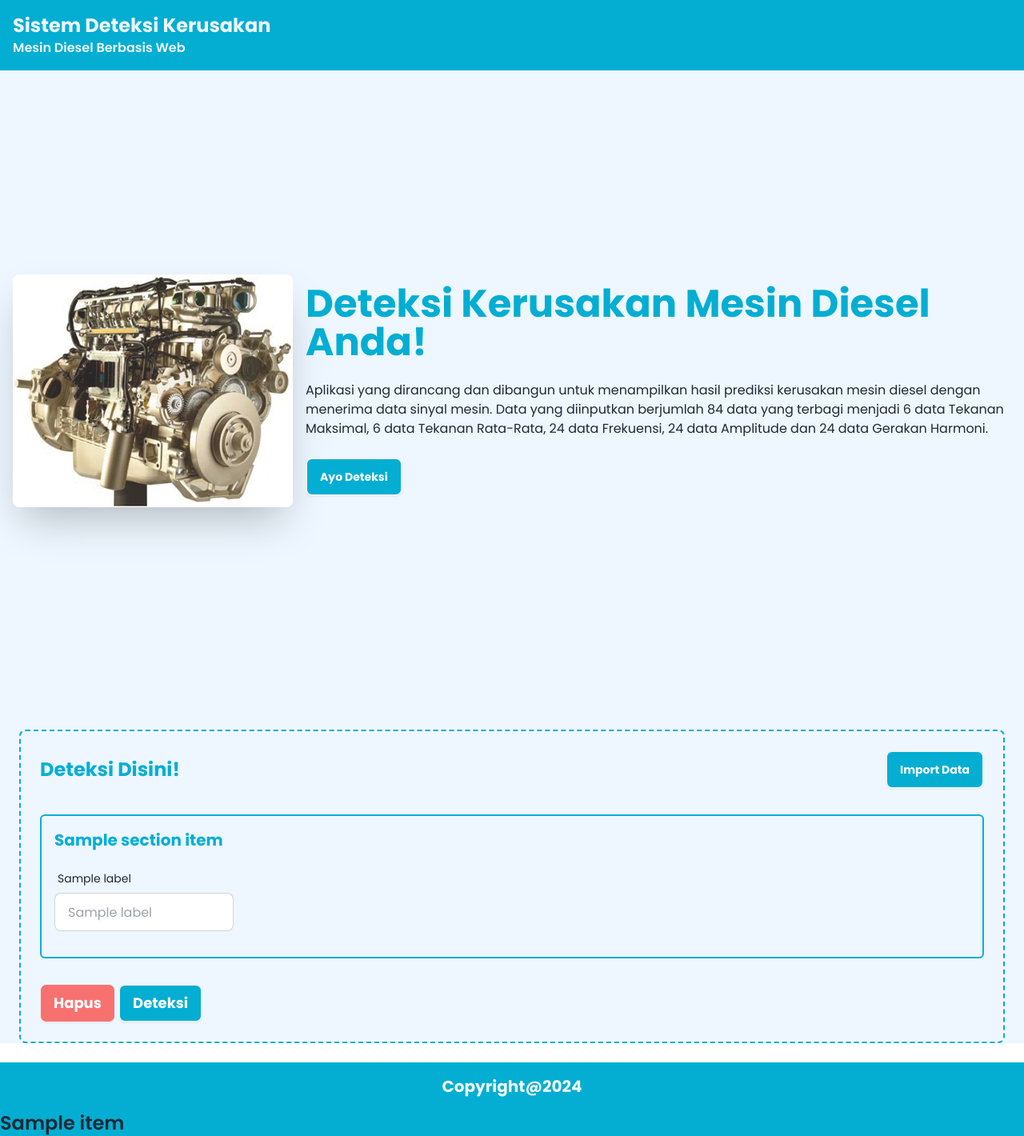
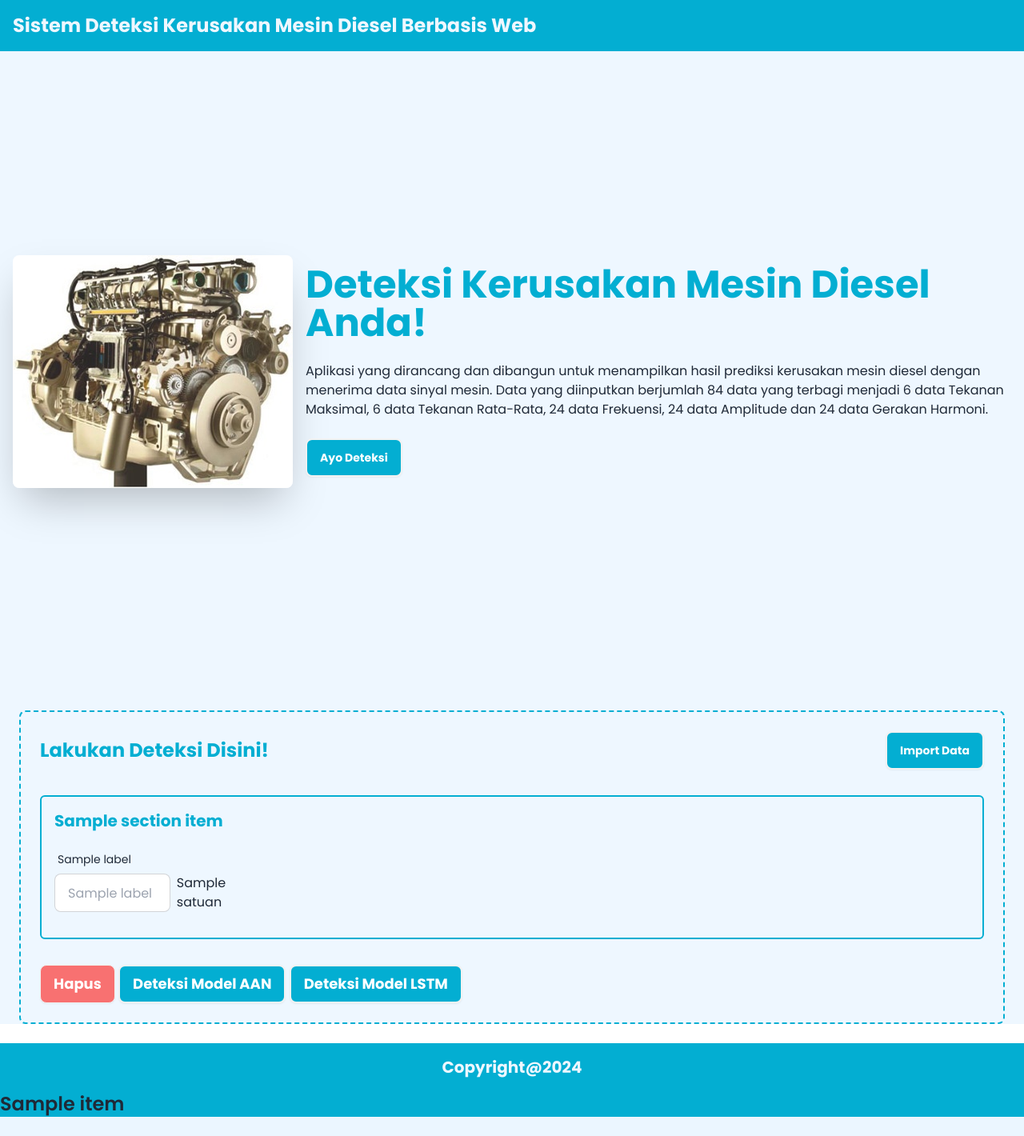
Before and after one commit to GilangAddh/Diesel-Engine-Fault-Detection, a Flask app: template templates/index.html in a window 1280 px wide. Shown: the whole page at 80% size. After the commit the page ends 1396 px from the top, so only its background shows below. Run offline with Flask 3, Linux system fonts and the light colour scheme; the template is opened without the code that fills it: most values are stand-ins (such as "Sample title", 1, 10 or a date in 2020); style sheets or scripts are compiled from the project's sources; some libraries are stand-ins or nearby versions.

Commit message:
fix template, label satuan dan tampilan

```diff
--- a/app.py
+++ b/app.py
@@ -13,12 +13,14 @@ def home():
         {
             "name": "Tekanan Maksimal",
             "label": ["Tekanan Maksimal 1", "Tekanan Maksimal 2", "Tekanan Maksimal 3", "Tekanan Maksimal 4", "Tekanan Maksimal 5", "Tekanan Maksimal 6"],
-            "input": ["mp1", "mp2", "mp3", "mp4", "mp5", "mp6"]
+            "input": ["mp1", "mp2", "mp3", "mp4", "mp5", "mp6"],
+            "satuan": "Pa"
         },
         {
             "name": "Tekanan Rata-Rata",
             "label": ["Tekanan Rata-Rata 1", "Tekanan Rata-Rata 2", "Tekanan Rata-Rata 3", "Tekanan Rata-Rata 4", "Tekanan Rata-Rata 5", "Tekanan Rata-Rata 6"],
-            "input": ["mu1", "mu2", "mu3", "mu4", "mu5", "mu6"]
+            "input": ["mu1", "mu2", "mu3", "mu4", "mu5", "mu6"],
+            "satuan": "Pa"
         },
         {
             "name": "Frekuensi",
@@ -34,7 +36,9 @@ def home():
                 "fr7", "fr8", "fr9", "fr10", "fr11", "fr12",
                 "fr13", "fr14", "fr15", "fr16", "fr17", "fr18",
                 "fr19", "fr20", "fr21", "fr22", "fr23", "fr24"
-            ]
+            ],
+            "satuan": "Hz"
+
         },
         {
             "name": "Amplitude",
@@ -50,7 +54,8 @@ def home():
                 "amp7", "amp8", "amp9", "amp10", "amp11", "amp12",
                 "amp13", "amp14", "amp15", "amp16", "amp17", "amp18",
                 "amp19", "amp20", "amp21", "amp22", "amp23", "amp24"
-            ]
+            ],
+            "satuan": "mm"
         },
         {
             "name": "Gerakan Harmoni",
@@ -66,7 +71,8 @@ def home():
                 "gh7", "gh8", "gh9", "gh10", "gh11", "gh12",
                 "gh13", "gh14", "gh15", "gh16", "gh17", "gh18",
                 "gh19", "gh20", "gh21", "gh22", "gh23", "gh24"
-            ]
+            ],
+            "satuan": "Nm"
         }
     ]
 
--- a/templates/index.html
+++ b/templates/index.html
@@ -1,31 +1,26 @@
 <!DOCTYPE html>
 <html lang="en" class="scroll-smooth">
     <head>
-    <meta charset="UTF-8" />
-    <meta name="viewport" content="width=device-width, initial-scale=1.0" />
+        <meta charset="UTF-8">
+        <meta name="viewport" content="width=device-width, initial-scale=1.0">
         <title>Diesel Engine Fault Detection</title>
-    <link rel="stylesheet" href="{{ url_for('static', filename='css/output.css')}}" />
+        <link rel="stylesheet" href="{{ url_for('static', filename='css/output.css')}}">
         <!-- Daisy -->
-    <link href="https://cdn.jsdelivr.net/npm/daisyui@4.12.10/dist/full.min.css" rel="stylesheet" type="text/css" />
+        <link href="https://cdn.jsdelivr.net/npm/daisyui@4.12.10/dist/full.min.css" rel="stylesheet" type="text/css">
         <!-- Googlefont -->
-    <link rel="preconnect" href="https://fonts.googleapis.com" />
-    <link rel="preconnect" href="https://fonts.gstatic.com" crossorigin />
-    <link
-      href="https://fonts.googleapis.com/css2?family=Poppins:ital,wght@0,100;0,200;0,300;0,400;0,500;0,600;0,700;0,800;0,900;1,100;1,200;1,300;1,400;1,500;1,600;1,700;1,800;1,900&display=swap"
-      rel="stylesheet" />
+        <link rel="preconnect" href="https://fonts.googleapis.com">
+        <link rel="preconnect" href="https://fonts.gstatic.com" crossorigin>
+        <link href="https://fonts.googleapis.com/css2?family=Poppins:ital,wght@0,100;0,200;0,300;0,400;0,500;0,600;0,700;0,800;0,900;1,100;1,200;1,300;1,400;1,500;1,600;1,700;1,800;1,900&display=swap" rel="stylesheet">
     </head>
     <body class="font-[Poppins]">
         <header class="bg-[#03AED2] sticky top-0 z-10 p-4">
-      <p class="text-2xl text-[#EEF7FF] font-bold">Sistem Deteksi Kerusakan</p>
-      <p class="text-[#EEF7FF] font-semibold">Mesin Diesel Berbasis Web</p>
+            <p class="text-2xl text-[#EEF7FF] font-bold">Sistem Deteksi Kerusakan Mesin Diesel Berbasis Web</p>
         </header>
         <main class="bg-[#EEF7FF]">
             <section id="hero">
                 <div class="min-h-screen hero">
                     <div class="flex-col hero-content lg:flex-row">
-            <img
-              src="{{ url_for('static', filename='assets/images/engine1.jpg')}}"
-              class="max-w-sm rounded-lg shadow-2xl" />
+                        <img src="{{ url_for('static', filename='assets/images/engine1.jpg')}}" class="max-w-sm rounded-lg shadow-2xl">
                         <div>
                             <div>
                                 <h1 class="text-5xl font-bold text-[#03AED2]">Deteksi Kerusakan Mesin Diesel Anda!</h1>
@@ -34,9 +29,7 @@
                   menerima data sinyal mesin. Data yang diinputkan berjumlah 84 data yang terbagi menjadi 6 data Tekanan
                   Maksimal, 6 data Tekanan Rata-Rata, 24 data Frekuensi, 24 data Amplitude dan 24 data Gerakan Harmoni.
                                 </p>
-                <a
-                  href="#deteksi"
-                  class="btn font-bold bg-[#03AED2] text-white hover:text-[#03AED2] hover:bg-white hover:border-[#03AED2] border-2">
+                                <a href="#deteksi" class="btn font-bold bg-[#03AED2] text-white hover:text-[#03AED2] hover:bg-white hover:border-[#03AED2] border-2">
                                     Ayo Deteksi
                                 </a>
                             </div>
@@ -48,10 +41,8 @@
             <section>
                 <div class="p-6 m-6 rounded-lg border-2 border-dashed border-[#03AED2]">
                     <div class="flex items-center justify-between">
-            <h2 class="text-2xl font-bold text-[#03AED2]">Deteksi Disini!</h2>
-            <button
-              class="btn font-bold bg-[#03AED2] text-white hover:text-[#03AED2] hover:bg-white hover:border-[#03AED2] border-2"
-              onclick="importData.showModal()">
+                        <h2 class="text-2xl font-bold text-[#03AED2]">Lakukan Deteksi Disini!</h2>
+                        <button class="btn font-bold bg-[#03AED2] text-white hover:text-[#03AED2] hover:bg-white hover:border-[#03AED2] border-2" onclick="importData.showModal()">
                             Import Data
                         </button>
                         <dialog id="importData" class="modal modal-bottom sm:modal-middle">
@@ -70,12 +61,11 @@
                                             <div class="label">
                                                 <span class="label-text text-[16px]">Import File Excel</span>
                                             </div>
-                      <input type="file" id="excelFile" class="w-full file-input file-input-bordered" />
+                                            <input type="file" id="excelFile" class="w-full file-input file-input-bordered">
                                             <div class="flex justify-end label">
-                        <a
-                          href="{{ url_for('static', filename='assets/file/template.xlsx') }}"
-                          class="text-blue-400 hover:!text-blue-900"
-                          >Unduh Template Disini!</a
+                                                <a href="{{ url_for('static', filename='assets/file/template.xlsx') }}" class="text-blue-400 hover:!text-blue-900">
+                                                    Unduh Template Disini!
+                                                </a
                         >
                                             </div>
                                         </label>
@@ -95,33 +85,35 @@
                                     <div class="label">
                                         <span class="label-text">{{ section_item.label[index] }}</span>
                                     </div>
+                                    <div class="flex items-center gap-2 ">
                                         <input
-                    type="text"
-                    inputmode="numeric"
+                                            type="number"
                                             placeholder="{{ section_item.label[index] }}"
                                             class="w-full input input-bordered"
                                             id="{{ section_item.input[index] }}"
                                             required
-                    name="data_item" />
+                                            name="data_item"
+                                        >
+                                        <p>{{section_item.satuan}}</p>
+                                    </div>
                                 </label>
                                 {% endfor %}
                             </div>
                         </div>
                         {% endfor %}
-            <button
-              type="reset"
-              class="btn bg-red-400 text-[18px] font-bold text-white hover:text-red-400 hover:bg-white hover:border-red-400 hover:border-2">
+                        <button type="reset" class="btn bg-red-400 text-[18px] font-bold text-white hover:text-red-400 hover:bg-white hover:border-red-400 hover:border-2">
                             Hapus
                         </button>
-            <button
-              type="submit"
-              class="btn text-[18px] font-bold bg-[#03AED2] text-white hover:text-[#03AED2] hover:bg-white hover:border-[#03AED2] border-2">
-              Deteksi
+                        <button type="submit" class="btn text-[18px] font-bold bg-[#03AED2] text-white hover:text-[#03AED2] hover:bg-white hover:border-[#03AED2] border-2">
+                            Deteksi Model AAN
+                        </button>
+                        <button type="submit" class="btn text-[18px] font-bold bg-[#03AED2] text-white hover:text-[#03AED2] hover:bg-white hover:border-[#03AED2] border-2">
+                            Deteksi Model LSTM
                         </button>
                     </form>
                 </div>
             </section>
-      <input type="checkbox" id="my-modal" class="modal-toggle" />
+            <input type="checkbox" id="my-modal" class="modal-toggle">
             <div class="modal">
                 <div class="p-0 modal-box">
                     <div class="bg-[#03AED2] p-4">
@@ -129,6 +121,7 @@
                     </div>
                     <div class="p-4">
                         <p id="predictionOutput" class="py-4"></p>
+                        <p id="accuracy"></p>
                     </div>
                     <div class="mb-4 mr-4 modal-action">
                         <label for="my-modal" class="btn">Close</label>
@@ -187,21 +180,43 @@
             const data = new Uint8Array(e.target.result)
             const workbook = XLSX.read(data, { type: 'array' })
 
-            // Ambil data dari sheet pertama
             const firstSheet = workbook.Sheets[workbook.SheetNames[0]]
             const jsonData = XLSX.utils.sheet_to_json(firstSheet, { header: 1 })
 
-            // Misal data ada di baris pertama
-            const headers = jsonData[0]
-            const values = jsonData[1]
+            let headers1 = jsonData[0]
+            let values1 = jsonData[1]
+            let headers2 = jsonData[3]
+            let values2 = jsonData[4]
+            let headers3 = jsonData[6]
+            let values3 = jsonData[7]
+            let headers4 = jsonData[9]
+            let values4 = jsonData[10]
 
-            // Isi input berdasarkan header dan nilai
-            headers.forEach((header, index) => {
+            headers1.forEach((header, index) => {
               const inputElement = document.getElementById(header)
               if (inputElement) {
-                inputElement.value = values[index] || ''
+                inputElement.value = values1[index] || ''
               }
             })
+            headers2.forEach((header, index) => {
+              const inputElement = document.getElementById(header)
+              if (inputElement) {
+                inputElement.value = values2[index] || ''
+              }
+            })
+            headers3.forEach((header, index) => {
+              const inputElement = document.getElementById(header)
+              if (inputElement) {
+                inputElement.value = values3[index] || ''
+              }
+            })
+            headers4.forEach((header, index) => {
+              const inputElement = document.getElementById(header)
+              if (inputElement) {
+                inputElement.value = values4[index] || ''
+              }
+            })
+            document.getElementById('importData').close()
           }
 
           reader.readAsArrayBuffer(file)
```
Also changed, not shown: 1 other file. Lines whose indentation alone changed are shown as unchanged.
